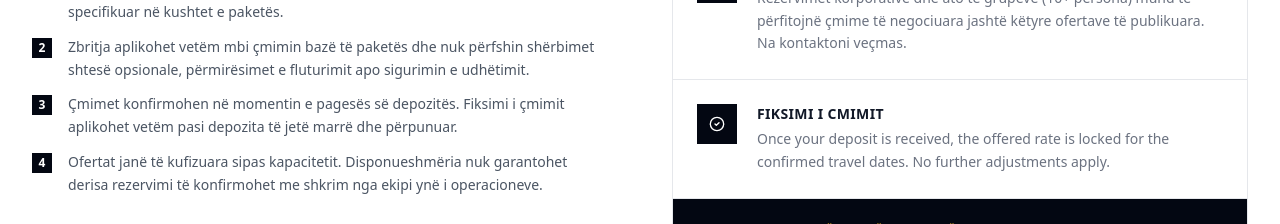
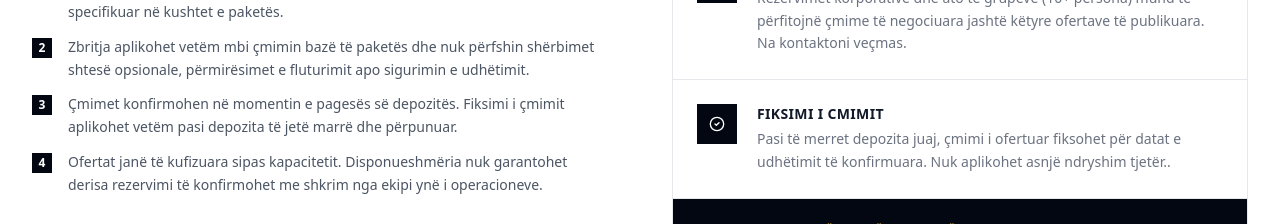
Before and after one commit to bla-mamba/univers-agency-finished, a React (Vite) app: page /offers in a window 1280 px wide. Shown: the part 1400-1624 px from the top of the page. Built offline with nearby package versions, Linux system fonts and the light colour scheme; no server answers; the database is empty.

Commit message:
Updated OffersPage.tsx

```diff
--- a/src/pages/OffersPage.tsx
+++ b/src/pages/OffersPage.tsx
@@ -43,7 +43,7 @@ const OFFER_POLICY = [
  {
  icon: CheckCircle2,
  title:'Fiksimi i cmimit',
- body:'Once your deposit is received, the offered rate is locked for the confirmed travel dates. No further adjustments apply.',
+ body:'Pasi të merret depozita juaj, çmimi i ofertuar fiksohet për datat e udhëtimit të konfirmuara. Nuk aplikohet asnjë ndryshim tjetër..',
 },
 ];
 
```
